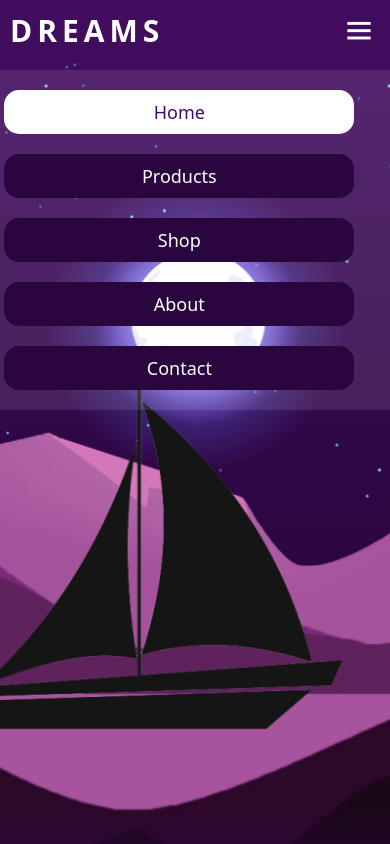
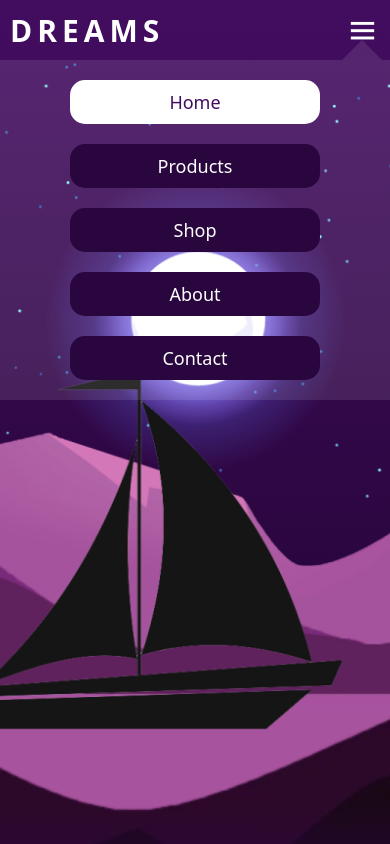
Before and after one commit to Hesham749/day-night-project, a plain HTML site: page index.html in a window 390 px wide. Both pictures are taken after a click on the icon 359 px from the left and 30 px from the top of the page. Shown: the top 844 px of the page. Drawn offline with nearby package versions, Linux system fonts and the light colour scheme.

Commit message:
Update style.css

```diff
--- a/style.css
+++ b/style.css
@@ -12,6 +12,7 @@ body {
         Roboto, Oxygen, Ubuntu, Cantarell, "Open Sans", "Helvetica Neue",
         sans-serif;
     width: 100%;
+    overflow-x: hidden;
 }
 header {
     display: flex;
@@ -112,40 +113,51 @@ nav ul li a:hover,
 
 
     header{
+        box-sizing: border-box;
         padding: 10px;
         position: relative;
+        width: 100%;
     }
     header .menu {
         display: block;
+        z-index: 3;
     }
     nav ul {
+        box-sizing: border-box;
         position: absolute;
         flex-direction: column;
         background-color: rgba(255, 255, 255, 0.1);
-        top: 70px;
-        right: -5px;
+        top: 60px;
+        right: 0px;
+        width: 100%;
         padding: 20px;
-        width: 100%;
         display: none;
-        transition: .9s ;
+        transition: .3s ;
 
     }
+    nav ul::before{
+        content: '';
+        position: absolute;
+        border-width: 20px;
+        border-style: solid;
+        border-color: transparent transparent rgba(255, 255, 255, 0.1) transparent;
+        top: -40px;
+        right: 8px;
+    }
     nav ul li {
-        width: 90%;
+        display: block;
         text-align: center;
-
     }
 
     nav ul li a{
-        padding: 10px 100px;
-        display: inline-block;
-        width: 150px;
+        padding: 10px 0px;
+        display: block;
+        width: 250px;
             background-color: #2a063e;
-
+            margin: 0 auto;
     }
     nav ul.open{
         display: flex;
-        right: -5px;
     }
 
 }
```
